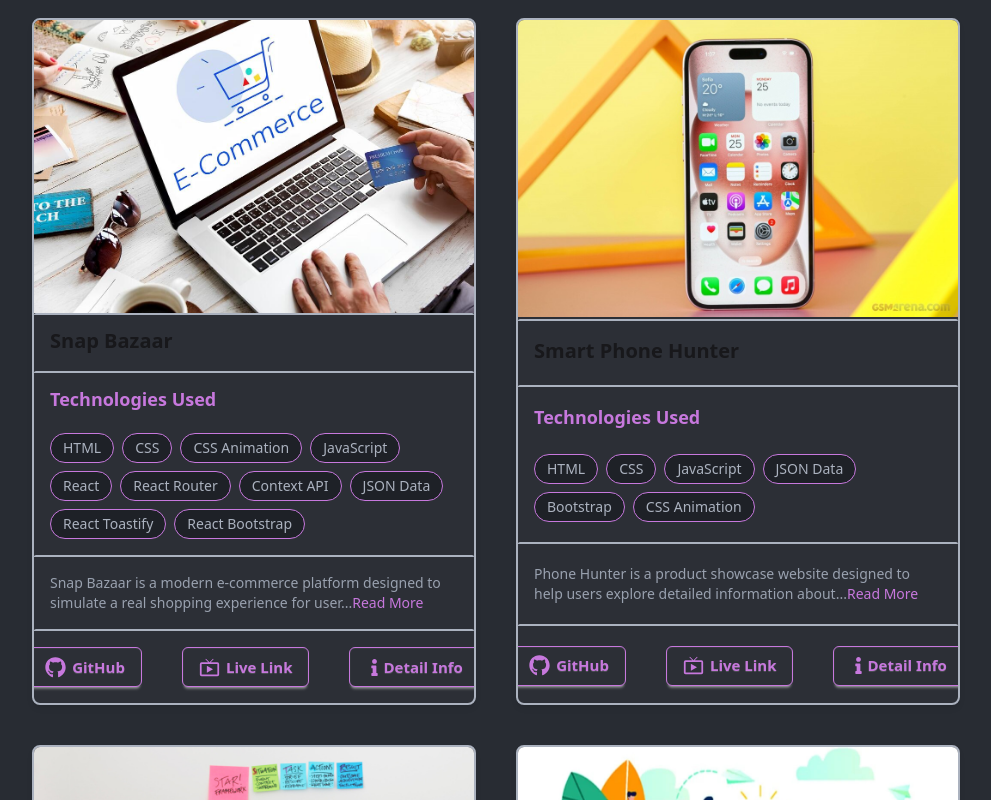
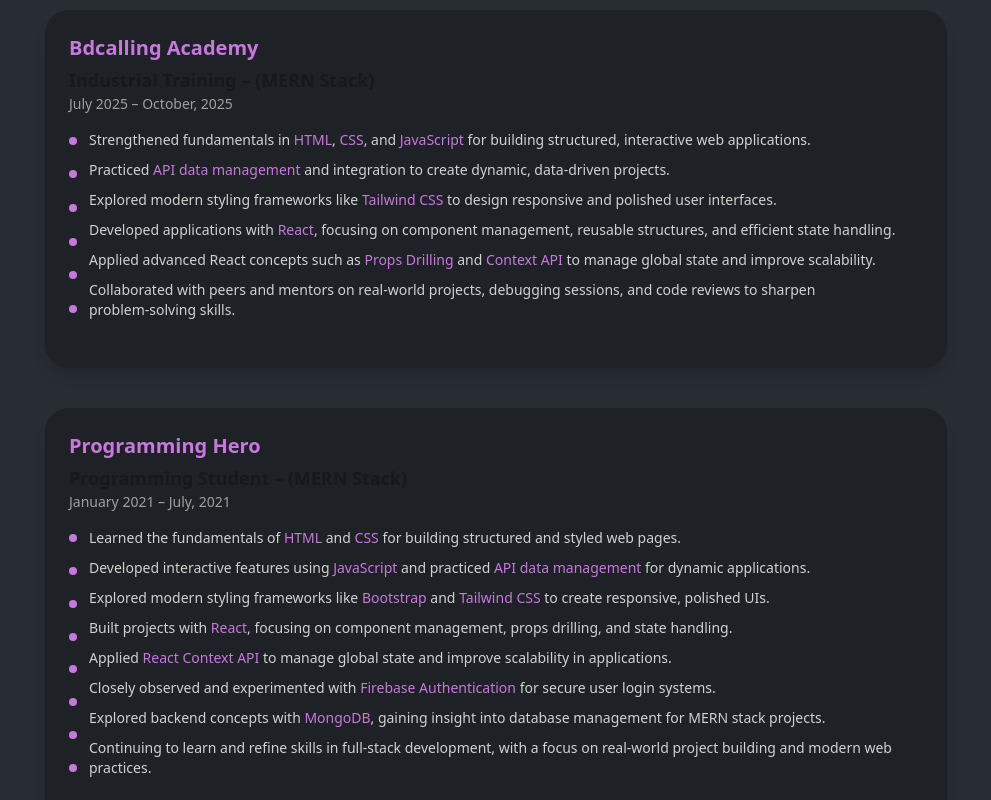
Before and after one commit to KINGALVI/KING-ALVI-portfolio, a React (Vite) app: page / in a window 1280 px wide. Shown: the part 3220-4020 px from the top of the page, without its empty margins (144-1135 px from the left). Built offline with nearby package versions, Linux system fonts and the light colour scheme.

Commit message:
edited some code

```diff
--- a/src/components/Main-Section/About/Experience/Experience.jsx
+++ b/src/components/Main-Section/About/Experience/Experience.jsx
@@ -1,10 +1,118 @@
+import { useEffect, useState } from "react";
 
 
 const Experience = () => {
 
+    const [isDesktop, setIsDesktop] = useState(false);
+
+    useEffect(() => {
+        const checkScreen = () => setIsDesktop(window.innerWidth >= 1024);
+        checkScreen();
+        window.addEventListener("resize", checkScreen);
+        return () => window.removeEventListener("resize", checkScreen);
+    }, []);
+
     return (
         <>
+            <section className="m-3">
 
+                <div className="text-center mb-12">
+                    <div className="flex items-center gap-3 mb-3">
+                        <h1 className="md:text-4xl text-3xl">
+                            <span className="text-[#C778DD]">#</span>Professional Experience
+                        </h1>
+                        <div>
+                            <div className="h-0.5 border mt-2.5 border-[#C778DD] md:w-[400px] w-40"></div>
+                        </div>
+                    </div>
+                    <p className="md:text-4xl text-2xl text-center mb-5 mt-10">Where I've Got My Trained & Experience</p>
+                </div>
+
+                <div
+                    tabIndex={0}
+                    role="button"
+                    className={`bg-[#1e2125] w-11/12 mx-auto p-6 rounded-3xl shadow-lg text-left h-full flex flex-col justify-between transition duration-300 mb-10 ${isDesktop
+                        ? "hover:shadow-[0_0_20px_#C778DD] hover:border-2 hover:border-[#c52fee]"
+                        : "focus:shadow-[0_0_20px_#C778DD] focus:border-2 focus:border-[#c52fee] active:shadow-[0_0_20px_#C778DD] active:border-2 active:border-[#c52fee]"
+                        }`}
+                >
+                    <div>
+                        <h3 className="text-xl font-bold font-rajdhani text-[#C778DD]">Bdcalling Academy</h3>
+                        <h4 className="text-lg font-semibold font-rubik mt-1">
+                            Industrial Training – (MERN Stack)
+                        </h4>
+                        <p className="text-sm text-[#9F9F9F] mb-4 font-rubik">July 2025 – October, 2025</p>
+
+                        <div class="flex mb-6">
+                            <div className="grid items-center me-3 gap-3">
+                                <span className="h-2 w-2 bg-[#C778DD] rounded-xl"></span>
+                                <span className="h-2 w-2 bg-[#C778DD] rounded-xl"></span>
+                                <span className="h-2 w-2 bg-[#C778DD] rounded-xl"></span>
+                                <span className="h-2 w-2 bg-[#C778DD] rounded-xl"></span>
+                                <span className="h-2 w-2 bg-[#C778DD] rounded-xl"></span>
+                                <span className="h-2 w-2 bg-[#C778DD] rounded-xl"></span>
+                            </div>
+                            <div className="text-sm text-[#D1D1D1] font-rubik">
+                                <p className="mb-2.5">Strengthened fundamentals in <span className="text-[#C778DD]">HTML</span>, <span className="text-[#C778DD]">CSS</span>, and <span className="text-[#C778DD]">JavaScript</span> for building structured, interactive web applications.</p>
+                                <p className="mb-2.5">Practiced <span className="text-[#C778DD]">API data management</span> and integration to create dynamic, data‑driven projects.</p>
+                                <p className="mb-2.5">Explored modern styling frameworks like <span className="text-[#C778DD]">Tailwind CSS</span> to design responsive and polished user interfaces.</p>
+                                <p className="mb-2.5">Developed applications with <span className="text-[#C778DD]">React</span>, focusing on component management, reusable structures, and efficient state handling.</p>
+                                <p className="mb-2.5">Applied advanced React concepts such as <span className="text-[#C778DD]">Props Drilling</span> and <span className="text-[#C778DD]">Context API</span> to manage global state and improve scalability.</p>
+                                <p>Collaborated with peers and mentors on real‑world projects, debugging sessions, and code reviews to sharpen problem‑solving skills.</p>
+                            </div>
+
+
+                            <ul className="list-disc list-inside space-y-1 ">
+
+                            </ul>
+                        </div>
+                    </div>
+                </div>
+
+                <div
+                    tabIndex={0}
+                    role="button"
+                    className={`bg-[#1e2125] w-11/12 mx-auto p-6 rounded-3xl shadow-lg text-left h-full flex flex-col justify-between transition duration-300 ${isDesktop
+                        ? "hover:shadow-[0_0_20px_#C778DD] hover:border-2 hover:border-[#c52fee]"
+                        : "focus:shadow-[0_0_20px_#C778DD] focus:border-2 focus:border-[#c52fee] active:shadow-[0_0_20px_#C778DD] active:border-2 active:border-[#c52fee]"
+                        }`}
+                >
+                    <div>
+                        <h3 className="text-xl font-bold font-rajdhani text-[#C778DD]">Programming Hero</h3>
+                        <h4 className="text-lg font-semibold font-rubik mt-1">
+                            Programming Student – (MERN Stack)
+                        </h4>
+                        <p className="text-sm text-[#9F9F9F] mb-4 font-rubik">
+                            January 2021 – July, 2021
+                        </p>
+
+                        <div class="flex mb-6 ">
+                            <div className="grid items-center me-3 gap-3">
+                                <span className="h-2 w-2 bg-[#C778DD] rounded-xl"></span>
+                                <span className="h-2 w-2 bg-[#C778DD] rounded-xl"></span>
+                                <span className="h-2 w-2 bg-[#C778DD] rounded-xl"></span>
+                                <span className="h-2 w-2 bg-[#C778DD] rounded-xl"></span>
+                                <span className="h-2 w-2 bg-[#C778DD] rounded-xl"></span>
+                                <span className="h-2 w-2 bg-[#C778DD] rounded-xl"></span>
+                                <span className="h-2 w-2 bg-[#C778DD] rounded-xl"></span>
+                                <span className="h-2 w-2 bg-[#C778DD] rounded-xl"></span>
+                            </div>
+
+                            <div className="text-sm text-[#D1D1D1] font-rubik">
+                                <p className="mb-2.5">Learned the fundamentals of <span className="text-[#C778DD]">HTML</span> and <span className="text-[#C778DD]">CSS</span> for building structured and styled web pages.</p>
+                                <p className="mb-2.5">Developed interactive features using <span className="text-[#C778DD]">JavaScript</span> and practiced <span className="text-[#C778DD]">API data management</span> for dynamic applications.</p>
+                                <p className="mb-2.5">Explored modern styling frameworks like <span className="text-[#C778DD]">Bootstrap</span> and <span className="text-[#C778DD]">Tailwind CSS</span> to create responsive, polished UIs.</p>
+                                <p className="mb-2.5">Built projects with <span className="text-[#C778DD]">React</span>, focusing on component management, props drilling, and state handling.</p>
+                                <p className="mb-2.5">Applied <span className="text-[#C778DD]">React Context API</span> to manage global state and improve scalability in applications.</p>
+                                <p className="mb-2.5">Closely observed and experimented with <span className="text-[#C778DD]">Firebase Authentication</span> for secure user login systems.</p>
+                                <p className="mb-2.5">Explored backend concepts with <span className="text-[#C778DD]">MongoDB</span>, gaining insight into database management for MERN stack projects.</p>
+                                <p>Continuing to learn and refine skills in full-stack development, with a focus on real-world project building and modern web practices.</p>
+                            </div>
+                        </div>
+                    </div>
+                </div>
+
+            </section >
         </>
     );
 };
```
